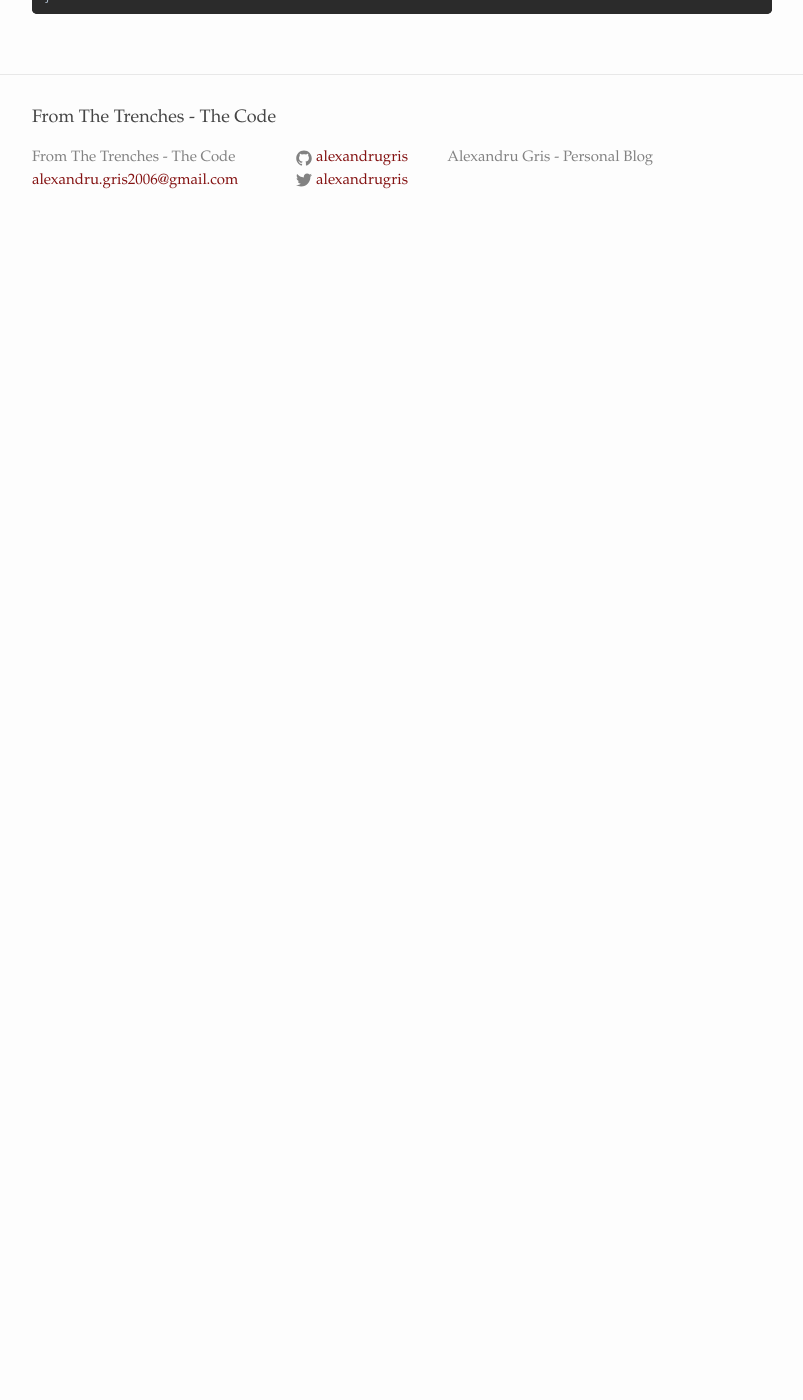
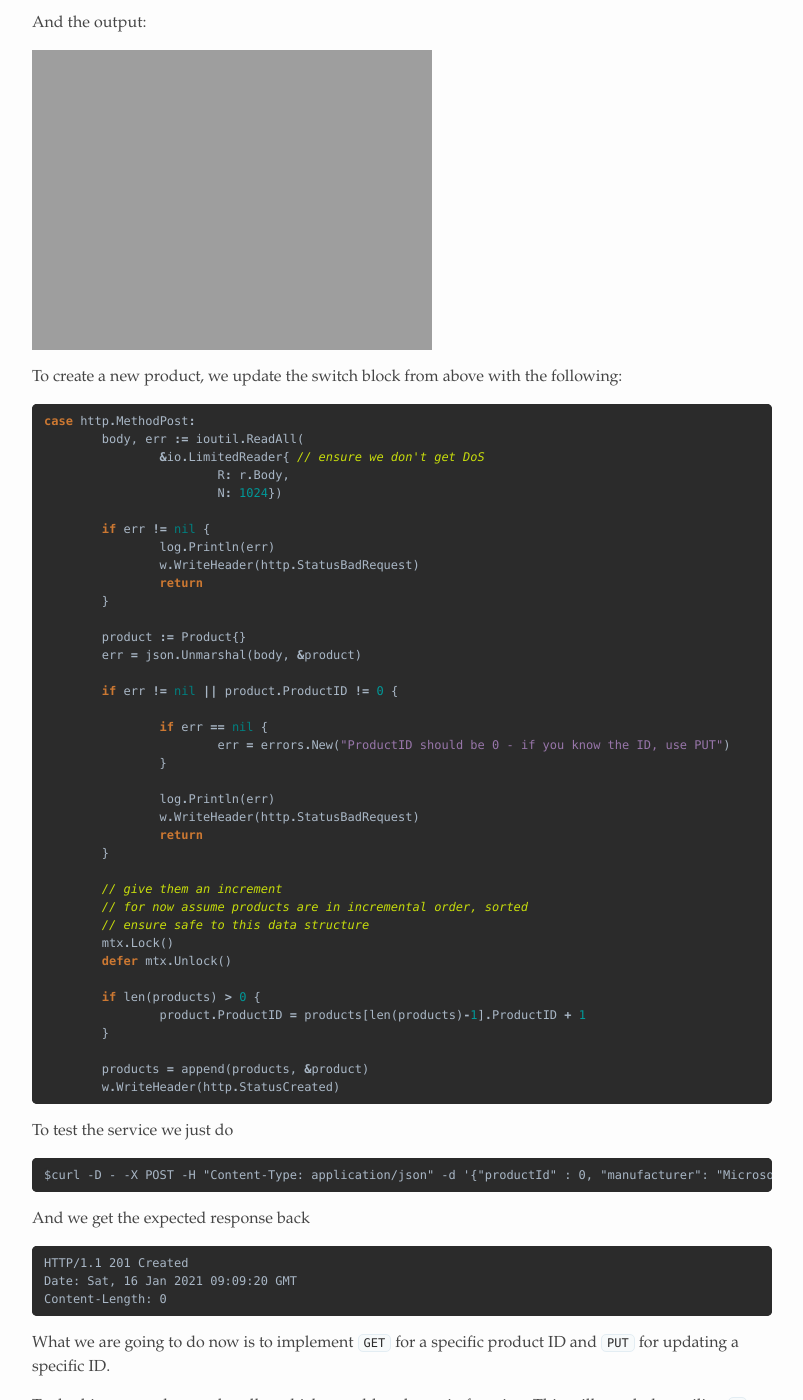
Before and after one commit to alexandrugris/my-jekyll-tech-blog, a Jekyll site: the page built from MyBlog/_posts/2021-01-12-golang-first-web-services.markdown, in a window 1280 px wide and 1400 px high, scrolled down 3051 px. Shown: the whole window, without its empty margins (238-1041 px from the left). Built offline with Jekyll 4.4.1, drawn with Linux system fonts in a browser that asks for light colours; before the commit the page ends 3303 px from its top, so only the background shows below that; some of the changed text lies outside the part shown.

Commit message:
golang web service 1

````diff
--- a/MyBlog/_posts/2021-01-12-golang-first-web-services.markdown
+++ b/MyBlog/_posts/2021-01-12-golang-first-web-services.markdown
@@ -117,13 +117,12 @@
 	case http.MethodGet:
 		jsonStr, err := json.Marshal(products)
 		if err != nil {
-			log.Fatal(err)
+			log.Println(err)
 			w.WriteHeader(http.StatusInternalServerError)
 		} else {
 			w.Header().Set("Content-Type", "application/json")
 			w.Write([]byte(jsonStr))
 		}
-
 	// everything else, not impemented
 	default:
 		w.WriteHeader(http.StatusNotImplemented)
@@ -153,3 +152,222 @@
 	}
 }
 ```
+
+And the output:
+
+![Basic Service Running]({{site.url}}/assets/gows1.png)
+
+To create a new product, we update the switch block from above with the following:
+
+```go
+case http.MethodPost:
+	body, err := ioutil.ReadAll(
+		&io.LimitedReader{ // ensure we don't get DoS
+			R: r.Body,
+			N: 1024})
+
+	if err != nil {
+		log.Println(err)
+		w.WriteHeader(http.StatusBadRequest)
+		return
+	}
+
+	product := Product{}
+	err = json.Unmarshal(body, &product)
+
+	if err != nil || product.ProductID != 0 {
+
+		if err == nil {
+			err = errors.New("ProductID should be 0 - if you know the ID, use PUT")
+		}
+
+		log.Println(err)
+		w.WriteHeader(http.StatusBadRequest)
+		return
+	}
+
+	// give them an increment
+	// for now assume products are in incremental order, sorted
+	// ensure safe to this data structure
+	mtx.Lock()
+	defer mtx.Unlock()
+
+	if len(products) > 0 {
+		product.ProductID = products[len(products)-1].ProductID + 1
+	}
+
+	products = append(products, &product)
+	w.WriteHeader(http.StatusCreated)
+```
+
+To test the service we just do
+
+```
+$curl -D - -X POST -H "Content-Type: application/json" -d '{"productId" : 0, "manufacturer": "Microsoft", "productName": "MS Surface"}' localhost:8080/products
+```
+
+And we get the expected response back
+
+```
+HTTP/1.1 201 Created
+Date: Sat, 16 Jan 2021 09:09:20 GMT
+Content-Length: 0
+```
+
+What we are going to do now is to implement `GET` for a specific product ID and `PUT` for updating a specific ID.
+
+To do this, we need a new handler which we add to the main function. This will match the trailing `/`.
+
+```golang
+// handler for GET id and PUT id
+http.HandleFunc("/products/", productHandler)
+```
+
+The URLs that will go to this handler take the form `http://localhost:8080/products/id`. We are also going to structure a bit better the handler, so the error handling is factored out of the main function.
+
+```go
+func productHandler(w http.ResponseWriter, r *http.Request) {
+
+	retCode := func(w http.ResponseWriter, r *http.Request) int {
+
+		pathSegments := strings.Split(r.URL.Path, "/products/")
+
+		if len(pathSegments) != 2 {
+			return http.StatusBadRequest
+		}
+
+		productID, err := strconv.Atoi(pathSegments[len(pathSegments)-1])
+
+		if err != nil {
+			return http.StatusBadRequest
+		}
+
+		product := findProductByID(productID)
+
+		if product == nil {
+			return http.StatusNotFound
+		}
+
+		switch r.Method {
+		case http.MethodGet:
+
+			mtx.RLock()
+			defer mtx.RUnlock()
+
+			jsonStr, err := json.Marshal(product)
+			if err != nil {
+				return http.StatusInternalServerError
+			}
+
+			w.Header().Set("Content-Type", "application/json")
+			w.Write([]byte(jsonStr))
+
+			return http.StatusOK
+
+		case http.MethodPut:
+
+			mtx.Lock()
+			defer mtx.Unlock()
+
+			body, err := ioutil.ReadAll(
+				&io.LimitedReader{
+					R: r.Body,
+					N: 1024})
+
+			if err != nil || json.Unmarshal(body, &product) != nil {
+				return http.StatusBadRequest
+			}
+
+			// ensure ID stays the same
+			product.ProductID = productID
+			return http.StatusAccepted
+		default:
+			return http.StatusMethodNotAllowed
+		}
+
+	}(w, r)
+
+	log.Println(r.Method, r.URL.Path)
+	w.WriteHeader(retCode)
+
+}
+```
+
+Since we store the products in an array in memory, the find function is as simple as it gets.
+
+```go
+
+var mtx sync.RWMutex
+
+func findProductByID(id int) *Product {
+
+	mtx.RLock()
+	defer mtx.RUnlock()
+
+	for _, p := range products {
+		if p != nil && p.ProductID == id {
+			return p
+		}
+	}
+	return nil
+}
+```
+
+We can test our code easily from the command line invoking
+
+```
+$curl -D - -X GET http://localhost:8080/products/2
+```
+
+and
+
+```
+$curl -D - -X PUT -H "Content-Type: application/json" -d '{"productId": 0, "manufacturer": "Microsoft", "productName": "MS Surface"}' localhost:8080/products/2
+```
+
+### Adding Middlewares
+
+The http package allows for easy addition of middleware. Such middleware can do things like authentication, caching (memoizing), logging or session management. We will modify our code to add a CORS middleware
+
+```go
+func corsMiddleware(handler http.Handler) http.Handler {
+
+	return http.HandlerFunc(func(w http.ResponseWriter, r *http.Request) {
+
+		// before the handler
+		// add the cors middleware headers
+		w.Header().Set("Access-Control-Allow-Origin", "*")
+		w.Header().Set("Access-Control-Allow-Methods", "POST, GET, OPTIONS, PUT, DELETE")
+		w.Header().Set("Access-Control-Allow-Headers", "Accept, Content-Type, Content-Length")
+		w.Header().Set("Content-Type", "application/json")
+
+		if r.Method == http.MethodOptions {
+			// the pre-flight request, make sure it is handled
+			return
+		}
+
+		// the actual handler
+		handler.ServeHTTP(w, r)
+
+		// after handler
+	})
+}
+
+
+func main() {
+
+	// [missing some code]
+
+	// handler for GET all and POST
+	http.Handle("/products", corsMiddleware(http.HandlerFunc(productsHandler)))
+
+	// handler for GET id and PUT
+	http.Handle("/products/", corsMiddleware(http.HandlerFunc(productHandler)))
+
+	if err := http.ListenAndServe(":8080", nil); err != nil {
+		log.Fatal(err)
+	}
+}
+```
+
+The full code, refactored with persitence in an in-memory map can be found [here](https://github.com/alexandrugris/learngolang1/tree/persistence_in_memory_map)
````
